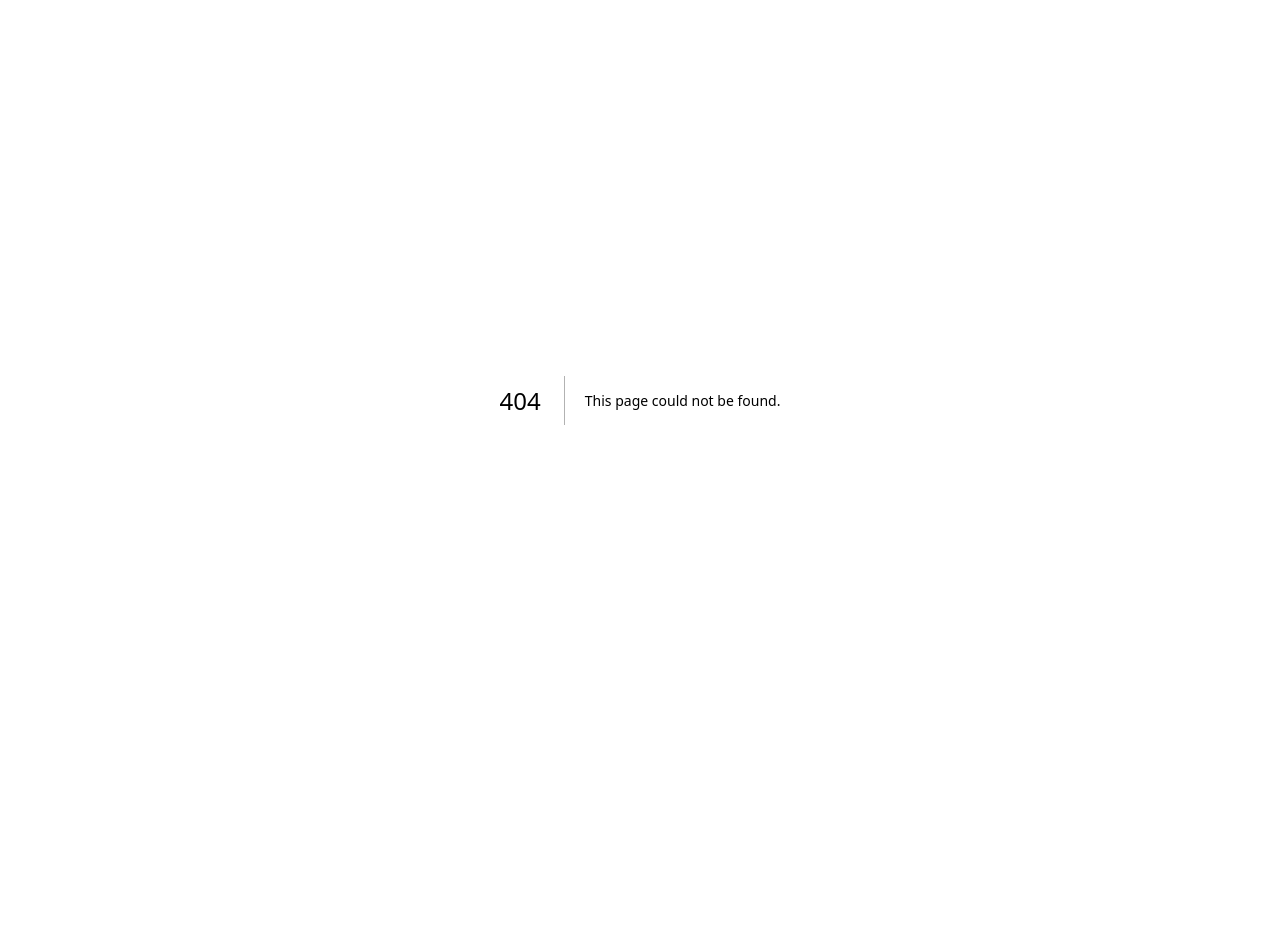
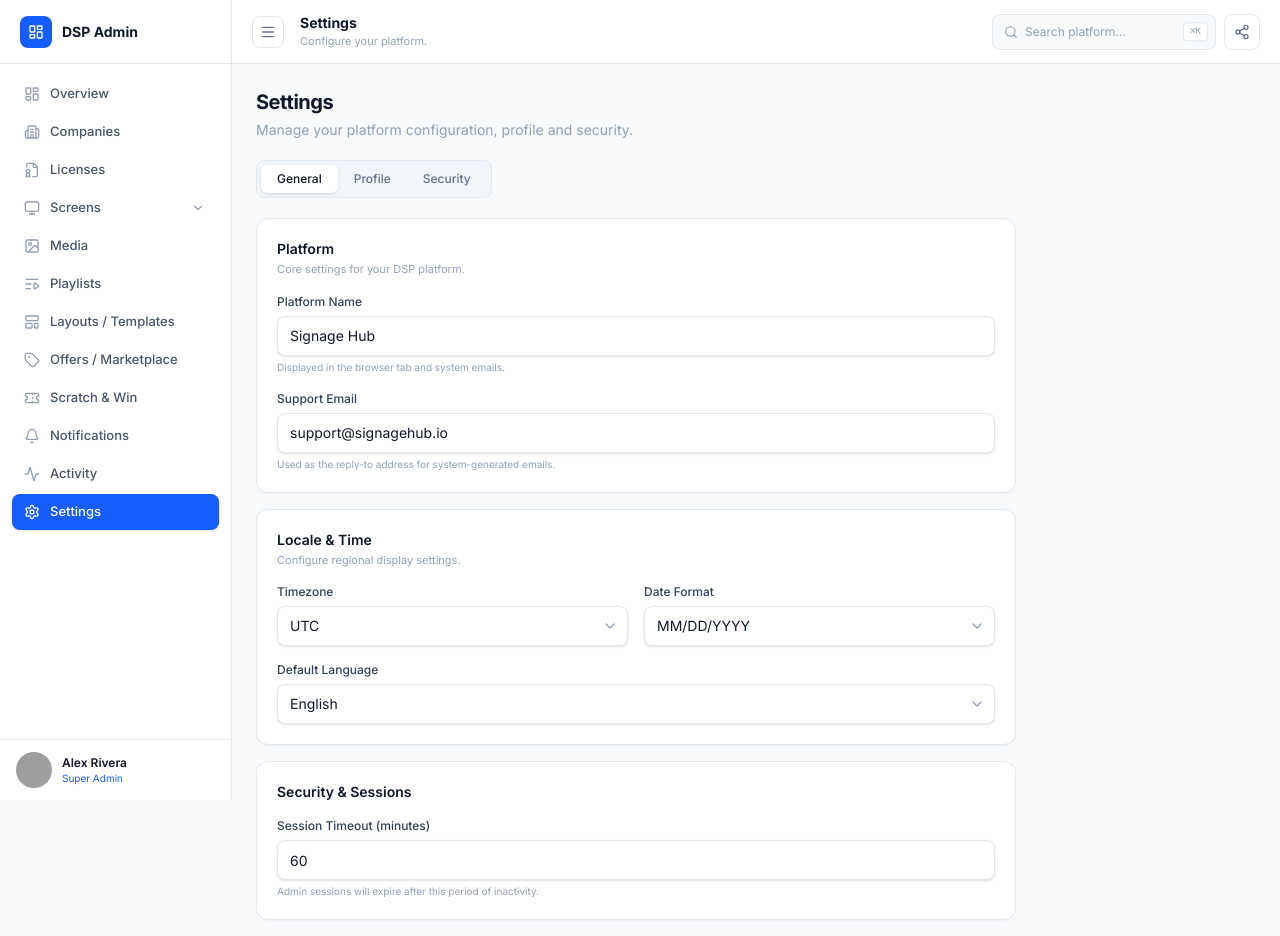
Before and after one commit to abdulrazzaq99/Digital-Signage, a Next.js app: page /settings in a window 1280 px wide. Before the commit this address had no page. Shown: the top 936 px of the page. Before the commit the page ends 800 px from the top, so only its background shows below. Built offline with nearby package versions, Linux system fonts and the light colour scheme; grey boxes are pictures that could not be loaded.

Commit message:
Add Settings screens
- General: platform, locale, sessions, behaviour toggles
- Profile: photo and personal information
- Security: change password with strength meter

```diff
--- /dev/null
+++ b/src/app/(app)/settings/page.tsx
@@ -0,0 +1,5 @@
+import { SettingsPage } from "@/components/settings/settings-page";
+
+export default function Page() {
+  return <SettingsPage />;
+}
--- /dev/null
+++ b/src/components/settings/settings-page.tsx
@@ -0,0 +1,86 @@
+"use client";
+import { Button } from "@/components/ui/button";
+import { Card } from "@/components/ui/card";
+import { Input, Label, Select, Toggle } from "@/components/ui/input";
+import { Avatar, PageHeader } from "@/components/ui/misc";
+import { cn } from "@/lib/utils";
+import { Eye, EyeOff, Info } from "lucide-react";
+import { useState } from "react";
+
+type Tab = "general" | "profile" | "security";
+
+function Section({ title, sub, children }: { title: string; sub?: string; children: React.ReactNode }) {
+  return <Card className="px-5 py-5"><div className="text-sm font-semibold text-slate-900">{title}</div>{sub && <div className="mt-0.5 text-[11px] text-slate-400">{sub}</div>}<div className="mt-4 space-y-4">{children}</div></Card>;
+}
+function Hint({ children }: { children: React.ReactNode }) { return <p className="mt-1 text-[10px] text-slate-400">{children}</p>; }
+
+export function SettingsPage() {
+  const [tab, setTab] = useState<Tab>("general");
+  const [toggles, setToggles] = useState({ maintenance: false, selfReg: false, emailVerify: true, logging: true });
+  const [pw, setPw] = useState({ current: "", next: "", confirm: "" });
+  const [show, setShow] = useState({ current: false, next: false, confirm: false });
+  const [error, setError] = useState("");
+  const strength = pw.next.length === 0 ? 0 : pw.next.length < 8 ? 1 : /[A-Z]/.test(pw.next) && /\d/.test(pw.next) && /[^\w]/.test(pw.next) ? 4 : /[A-Z]/.test(pw.next) || /\d/.test(pw.next) ? 3 : 2;
+  const strengthLabel = ["", "Weak", "Fair", "Good", "Strong"][strength];
+  const strengthCls = ["", "bg-red-500", "bg-amber-500", "bg-blue-500", "bg-green-500"][strength];
+
+  return (
+    <div className="space-y-5">
+      <PageHeader title="Settings" subtitle="Manage your platform configuration, profile and security." />
+      <div className="inline-flex rounded-lg border border-slate-200 bg-slate-100 p-1">{(["general", "profile", "security"] as Tab[]).map((t) => <button key={t} onClick={() => setTab(t)} className={cn("h-7 rounded-md px-4 text-xs font-medium capitalize transition-colors", tab === t ? "bg-white text-slate-900 shadow-sm" : "text-slate-500 hover:text-slate-800")}>{t}</button>)}</div>
+
+      <div className="max-w-[760px] space-y-4">
+        {tab === "general" && (
+          <div className="space-y-4 animate-fade-in">
+            <Section title="Platform" sub="Core settings for your DSP platform.">
+              <div><Label>Platform Name</Label><Input defaultValue="Signage Hub" /><Hint>Displayed in the browser tab and system emails.</Hint></div>
+              <div><Label>Support Email</Label><Input type="email" defaultValue="support@signagehub.io" /><Hint>Used as the reply-to address for system-generated emails.</Hint></div>
+            </Section>
+            <Section title="Locale & Time" sub="Configure regional display settings.">
+              <div className="grid gap-4 sm:grid-cols-2"><div><Label>Timezone</Label><Select defaultValue="UTC"><option>UTC</option><option>Europe/London</option><option>America/New_York</option><option>Asia/Karachi</option></Select></div><div><Label>Date Format</Label><Select defaultValue="MM/DD/YYYY"><option>MM/DD/YYYY</option><option>DD/MM/YYYY</option><option>YYYY-MM-DD</option></Select></div></div>
+              <div><Label>Default Language</Label><Select defaultValue="English"><option>English</option><option>Spanish</option><option>French</option><option>German</option></Select></div>
+            </Section>
+            <Section title="Security & Sessions">
+              <div><Label>Session Timeout (minutes)</Label><Input type="number" defaultValue={60} /><Hint>Admin sessions will expire after this period of inactivity.</Hint></div>
+            </Section>
+            <Section title="Platform Behaviour" sub="Control how the platform operates for all tenants.">
+              {([["maintenance", "Maintenance Mode", "Temporarily suspends access for all non-admin users."], ["selfReg", "Allow Self-Registration", "Let new companies sign up without an invitation."], ["emailVerify", "Require Email Verification", "New accounts must verify their email before logging in."], ["logging", "Enable Activity Logging", "Record all platform actions for audit and review."]] as [keyof typeof toggles, string, string][]).map(([k, t, s], i) => (
+                <div key={k} className={cn("flex items-center justify-between gap-4", i > 0 && "border-t border-slate-100 pt-4")}><div><div className="text-sm font-medium text-slate-900">{t}</div><div className="text-[11px] text-slate-400">{s}</div></div><Toggle checked={toggles[k]} onChange={(v) => setToggles({ ...toggles, [k]: v })} /></div>
+              ))}
+            </Section>
+          </div>
+        )}
+
+        {tab === "profile" && (
+          <div className="space-y-4 animate-fade-in">
+            <Section title="Profile Photo"><div className="flex items-center gap-4"><Avatar name="John Martinez" size="lg" className="bg-blue-600 text-base" /><div><div className="text-sm font-semibold text-slate-900">John Martinez</div><div className="text-[11px] text-slate-400">Super Administrator · Signage Hub</div></div></div></Section>
+            <Section title="Personal Information">
+              <div className="grid gap-4 sm:grid-cols-2"><div><Label>First Name</Label><Input defaultValue="John" /></div><div><Label>Last Name</Label><Input defaultValue="Martinez" /></div></div>
+              <div><Label>Email Address</Label><Input type="email" defaultValue="john.martinez@signagehub.io" /><Hint>Used for login and system notifications.</Hint></div>
+              <div className="grid gap-4 border-t border-slate-100 pt-4 sm:grid-cols-2"><div><Label>Job Title</Label><Input defaultValue="Super Admin" /></div><div><Label>Phone Number</Label><Input defaultValue="+1 (555) 000-1234" /></div></div>
+            </Section>
+          </div>
+        )}
+
+        {tab === "security" && (
+          <div className="animate-fade-in">
+            <Section title="Change Password" sub="Choose a strong password you do not use elsewhere.">
+              <form onSubmit={(e) => { e.preventDefault(); if (pw.current === "wrong") { setError("The current password you entered is incorrect."); return; } setError(""); setPw({ current: "", next: "", confirm: "" }); }} className="space-y-4">
+                {([["current", "Current Password", "Enter current password"], ["next", "New Password", "At least 8 characters"], ["confirm", "Confirm New Password", "Re-enter new password"]] as [keyof typeof pw, string, string][]).map(([k, l, ph], i) => (
+                  <div key={k} className={cn(i === 1 && "border-t border-slate-100 pt-4")}>
+                    <Label>{l}</Label>
+                    <div className="relative"><Input type={show[k] ? "text" : "password"} placeholder={ph} value={pw[k]} onChange={(e) => setPw({ ...pw, [k]: e.target.value })} className={cn("pr-10", k === "current" && error && "border-red-400")} /><button type="button" onClick={() => setShow({ ...show, [k]: !show[k] })} className="absolute right-3 top-1/2 -translate-y-1/2 text-slate-400 hover:text-slate-600">{show[k] ? <EyeOff className="h-4 w-4" /> : <Eye className="h-4 w-4" />}</button></div>
+                    {k === "current" && error && <p className="mt-1 text-[11px] text-red-600">{error}</p>}
+                    {k === "next" && pw.next && <div className="mt-2 flex items-center gap-2"><div className="flex flex-1 gap-1">{[1, 2, 3, 4].map((n) => <span key={n} className={cn("h-1 flex-1 rounded-full", n <= strength ? strengthCls : "bg-slate-200")} />)}</div><span className={cn("text-[10px] font-medium", strength >= 4 ? "text-green-600" : strength >= 3 ? "text-blue-600" : "text-amber-600")}>{strengthLabel}</span></div>}
+                  </div>
+                ))}
+                <div className="flex gap-2 pt-1"><Button type="submit" disabled={!pw.current || pw.next.length < 8 || pw.next !== pw.confirm}>Update Password</Button><Button type="button" variant="secondary" onClick={() => { setPw({ current: "", next: "", confirm: "" }); setError(""); }}>Cancel</Button></div>
+                <div className="flex items-center gap-2 rounded-lg bg-slate-50 px-3 py-2 text-[10px] text-slate-400"><Info className="h-3 w-3" /> Demo: type <span className="font-semibold text-slate-600">wrong</span> as the current password to simulate an incorrect password error.</div>
+              </form>
+            </Section>
+          </div>
+        )}
+      </div>
+    </div>
+  );
+}
```
